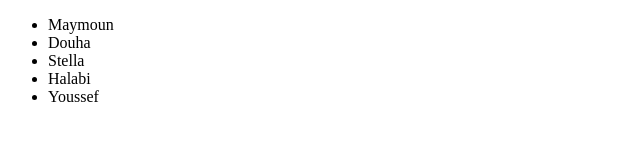
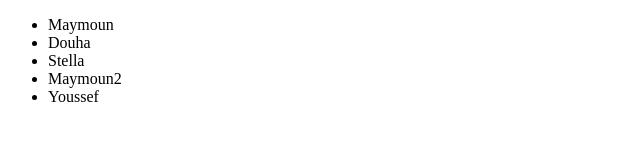
Before and after one commit to Maymoun/Test-repo, a plain HTML site: page index.html in a window 1280 px wide. Shown: the full height of the page, 0-640 px from the left. Drawn offline with Linux system fonts and the light colour scheme.

Commit message:
test commit

```diff
--- a/index.html
+++ b/index.html
@@ -11,7 +11,7 @@
           <li>Maymoun</li>
           <li>Douha</li>
           <li>Stella</li>
-          <li>Halabi</li>
+          <li>Maymoun2</li>
           <li>Youssef</li>
       </ul>
     </div>
```
